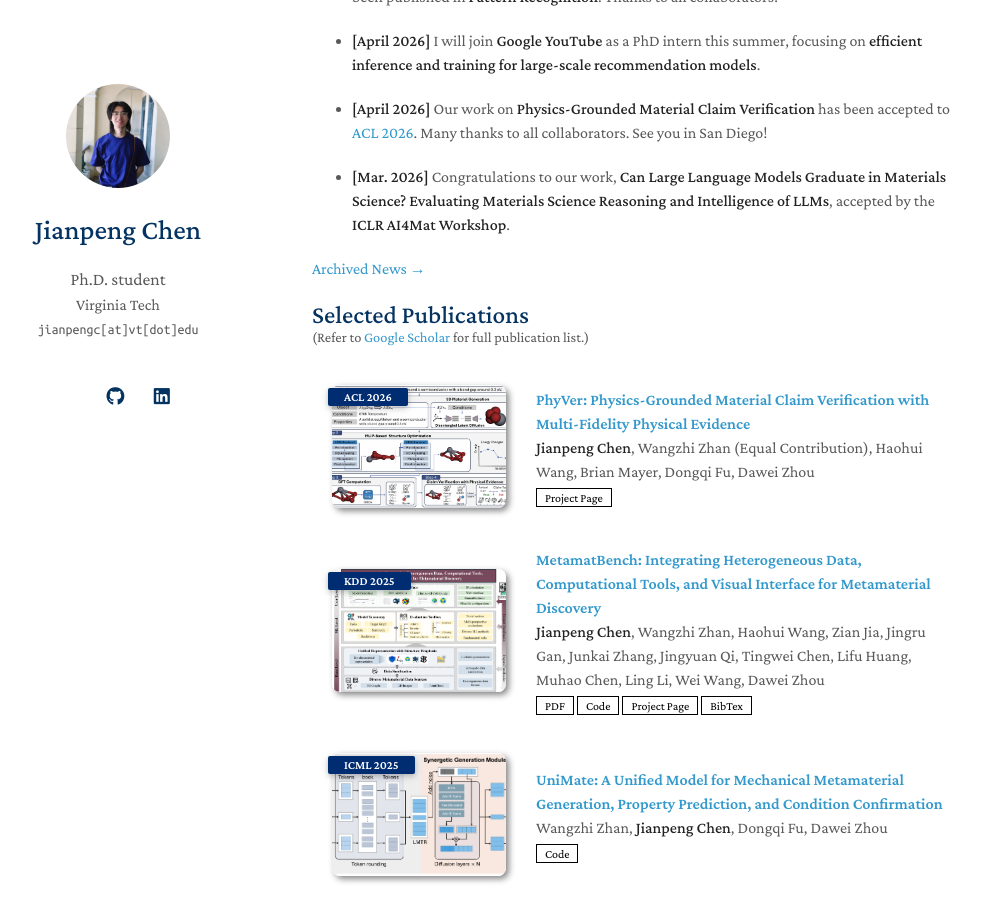
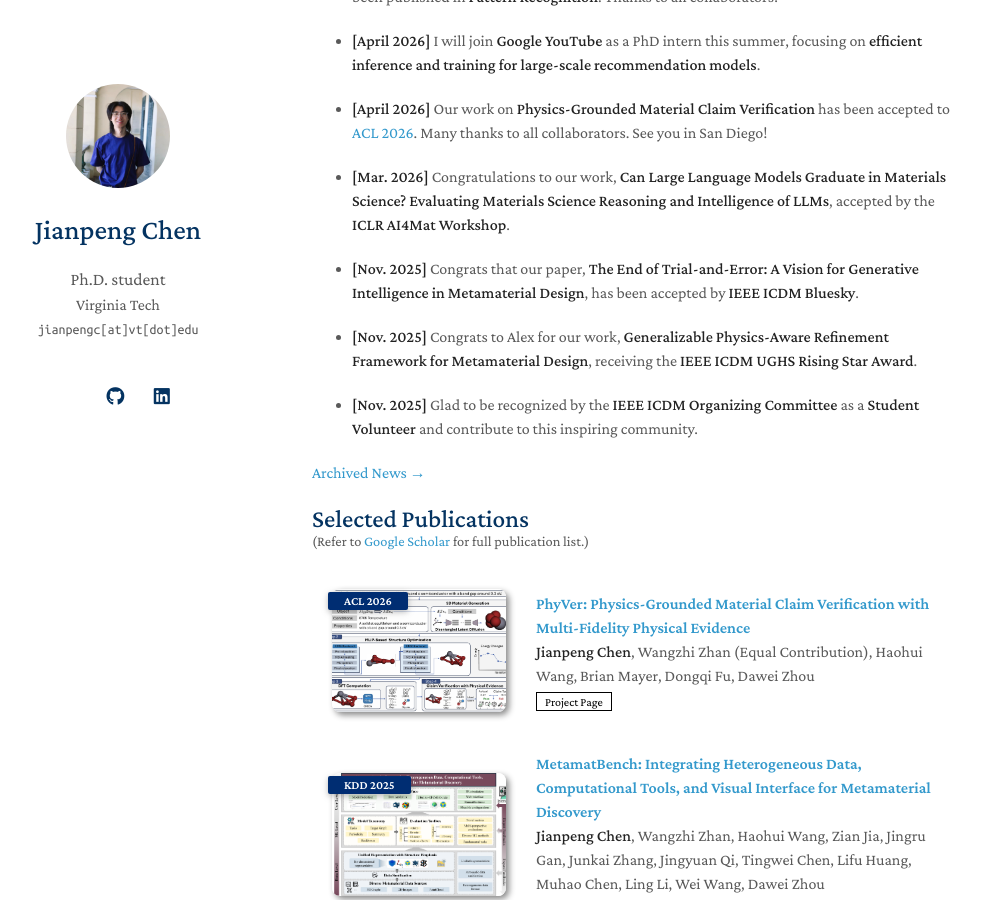
Before and after one commit to cjpcool/cjpcool.github.io, a Jekyll site: the page built from index.md, in a window 1280 px wide and 900 px high, scrolled down 798 px. Shown: the whole window, without its empty margins (158-1139 px from the left). Built offline with Jekyll 4.4.1, drawn with Linux system fonts in a browser that asks for light colours; a style sheet for code colours, icons or effects is not loaded; our own code applies the rules of GitHub Pages for plain Markdown files.

Commit message:
Increase news items limit from 5 to 8

```diff
--- a/index.md
+++ b/index.md
@@ -17,7 +17,7 @@ Some major results are as follows:
 ## News
 
 {% assign news_items = site.data.news | sort: "date" | reverse %}
-{% for item in news_items limit:5 %}
+{% for item in news_items limit:8 %}
 - **[{{ item.display_date }}]** {{ item.text | markdownify | remove: '<p>' | remove: '</p>' }}
 {% endfor %}
 [Archived News →](/news/)
```
